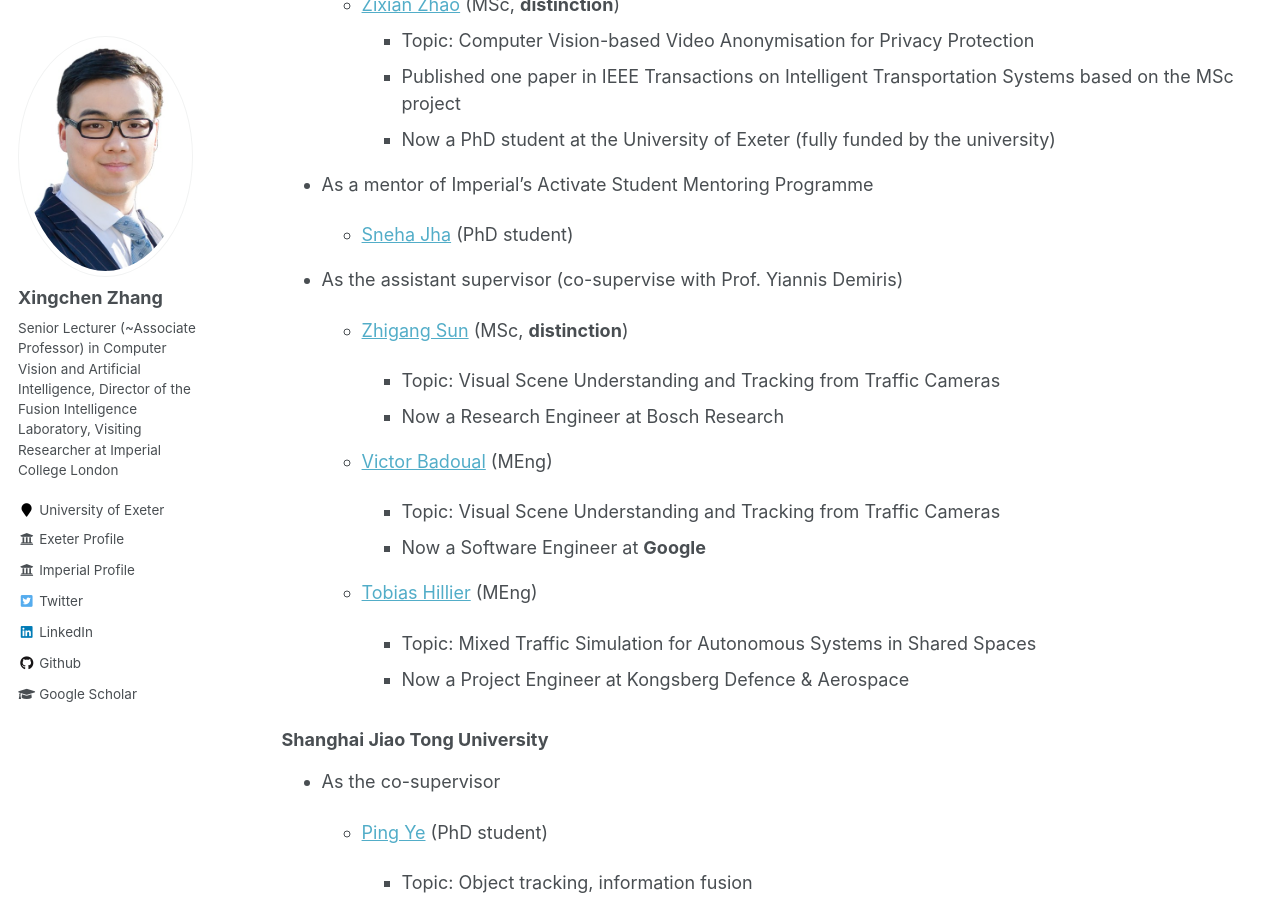
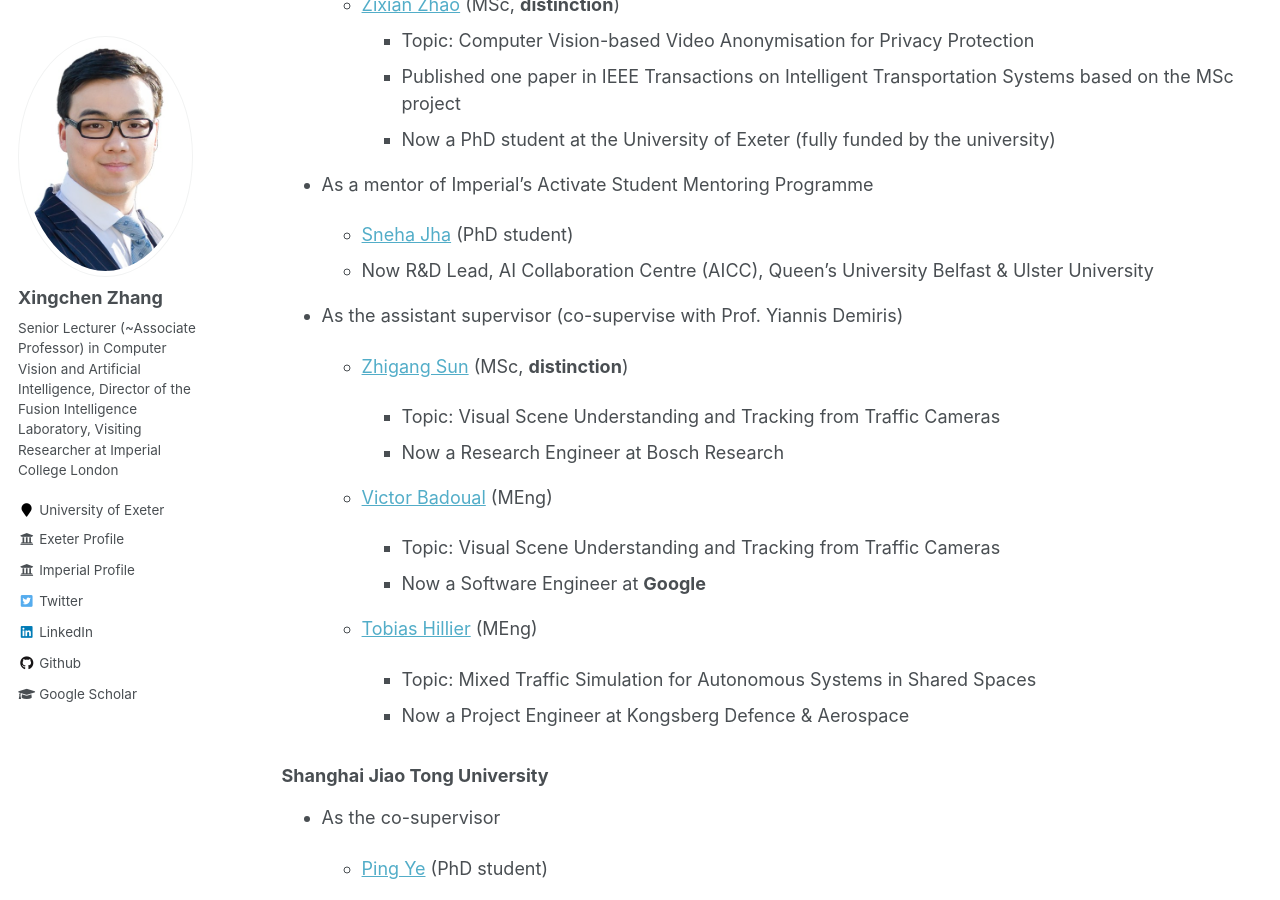
Before and after one commit to xingchenzhang/xingchenzhang.github.io, a Jekyll site: the page built from _pages/team.md, in a window 1280 px wide and 900 px high, scrolled down 1696 px. Built offline with Jekyll 4.4.1, drawn with Linux system fonts in a browser that asks for light colours.

Commit message:
update team

```diff
--- a/_pages/team.md
+++ b/_pages/team.md
@@ -64,6 +64,7 @@ I was the primary supervisor of one MSc student in Applied Machine Learning at t
 - As a mentor of Imperial’s Activate Student Mentoring Programme
 
   - [Sneha Jha](https://profiles.imperial.ac.uk/sneha.jha20) (PhD student)
+  - Now R&D Lead, AI Collaboration Centre (AICC),  Queen's University Belfast & Ulster University
 
 - As the assistant supervisor (co-supervise with Prof.  Yiannis Demiris)
 
```
